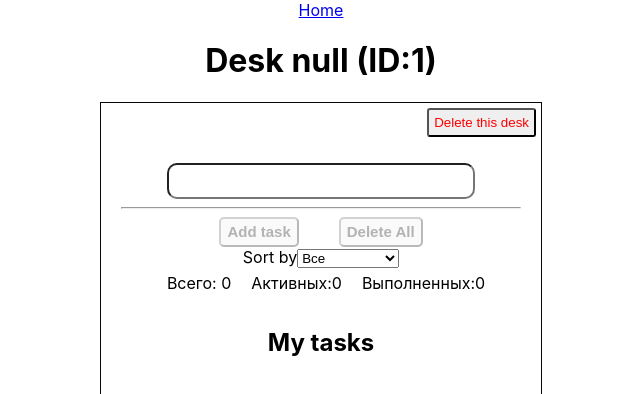
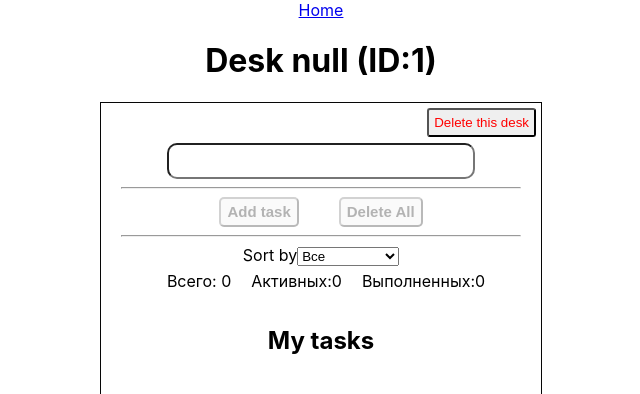
Before and after one commit to ivanishko/todolist, a React (Create React App) app: page /desk/1 in a window 1280 px wide. Shown: the top 394 px of the page, without its empty margins (319-959 px from the left). Built offline with nearby package versions, Linux system fonts and the light colour scheme.

Commit message:
undate DeskDetail
SelectInput, addTask

```diff
--- a/src/App.js
+++ b/src/App.js
@@ -129,8 +129,6 @@ class App extends Component{
     };
 
     deleteAllTask = (deskID) => {
-        console.log('deskID',deskID);
-        console.log('deletealltasks');
         this.setState(
             prevState => ({
                 taskList: {
@@ -145,7 +143,6 @@ class App extends Component{
 
 
     checkTask = (deskID,taskID) => {
-        console.log('deskID = ', deskID, 'taskID = ', taskID);
         this.setState(
             prevState => ({
                 taskList: {
@@ -175,7 +172,7 @@ class App extends Component{
     };
 
     deleteDesk = (id) => {
-        console.log('deleteDesk');
+        console.log('deleteDeskAPP');
         this.setState(
             prevState => ({
                 deskList: prevState.deskList.filter(el => el.id !== id)
@@ -192,8 +189,8 @@ class App extends Component{
                 task: event.target.value
             }
         );
+    };
 
-    };
     onChangeTaskSelectInput = (id,event) => {
         this.setState(
             prevState => ({
@@ -241,12 +238,10 @@ class App extends Component{
 
                               render={(props) => {
                                   const deskID = props.match.params.deskID;
-                                  console.log('this.state.taskList1', this.state.taskList);
                                   return (<DeskDetail
                                       options={options}
-                                    // taskList={this.state.taskList[props.match.params.deskID]}
                                       createTask = {this.createTask}
-                                     taskList={this.state.taskList[deskID]}
+                                      taskList={this.state.taskList[deskID]}
                                       checkTask={this.checkTask}
                                       deleteTask={this.deleteTask}
                                       deleteAllTask={this.deleteAllTask}
@@ -257,8 +252,8 @@ class App extends Component{
                                       onChangeTaskSelectInput={this.onChangeTaskSelectInput}
                                       title={this.getDeskTitle(props.match.params.deskID)}
                                       id = {props.match.params.deskID}
-                                      //task={this.task}
-                                      onChange={this.onChangeTaskInput}
+                                      //onChange={this.onChangeTaskInput}
+                                      task = {this.state.task}
                                   />)}} />
 
                         <Route exact path="/" render={() =>  {
--- a/src/components/DeskDetail/DeskDetail.js
+++ b/src/components/DeskDetail/DeskDetail.js
@@ -13,18 +13,21 @@ import Desk from "../Desk/Desk";
 
 
 class DeskDetail extends Component {
+    state = {
+        task: '',
+        taskMode: 'all'
+    }
 
-
-    createTask = (deskID) => () => {
+    createTask  = () => {
         const index = Math.round(Math.random() * 10000)
         const taskItem = {
             id: index,
             task: this.state.task,
             done:false,
-            deskID
+            deskID: this.props.id
         };
 
-        this.props.createTask(deskID,taskItem);
+        this.props.createTask(this.props.id,taskItem);
         this.setState( {
                 task:''
             }
@@ -40,11 +43,25 @@ class DeskDetail extends Component {
     };
 
     deleteDesk = () => {
-        //const isDeleteConfirm = confirm("Delete desk?");
+        const isDeleteConfirm = confirm("Delete desk?");
 
-       //if (isDeleteConfirm) {
-            this.props.deleteDesk(this.props.id)
-       //}
+       if (isDeleteConfirm) {
+            this.props.deleteDesk(this.props.id);
+       }
+    };
+
+    onChangeTaskInput = (event) => {
+        this.setState(
+            {
+                task: event.target.value
+            }
+        );
+    };
+
+    getTaskListLength = (status) => {
+
+        const task = this.props.taskList ? this.props.taskList.filter(item => item.done === status) : [];
+        return task.length;
     };
 
     getAllTaskList = (taskList) => {
@@ -57,29 +74,29 @@ class DeskDetail extends Component {
             )
         )
     };
-    getTaskListLength = (status) => {
-        console.log('this.props.taskList ',this.props.taskList )
-        const task = this.props.taskList ? this.props.taskList.filter(item => item.done === status) : [];
-        return task.length;
-    };
 
     getDoneTaskList = () => {
-        const task = this.taskList.filter(item => item.done);
+        const task = this.props.taskList.filter(item => item.done);
 
-        return this.getAllTaskList(task)
+        return this.getAllTaskList(task);
     };
 
     getNewTaskList = () => {
-        const task = this.taskList.filter(item => !item.done);
-        return this.getAllTaskList(task)
+        const task = this.props.taskList.filter(item => !item.done);
+        return this.getAllTaskList(task);
     };
 
+    onChangeTaskSelect = (event) => {
+        this.setState({
+            taskMode: event.target.value
+        })
+    }
 
-
+    componentDidMount() {
+        console.log('componentDidMountDESKDETAIL')
+    }
 
     render() {
-        console.log('this.props.taskList 2',this.props.taskList )
-
         return (
 
             <div className='DeskDetail'>
@@ -89,15 +106,15 @@ class DeskDetail extends Component {
                 <div className="deskItem">
                     <button className="btn delete delete-desk" onClick={this.deleteDesk}>Delete this desk</button>
                     <br/>
-                    <br/>
+
                     <Input
-                        onChange={this.props.onChange}
-                        value={this.props.task}
+                        onChange={this.onChangeTaskInput}
+                        value={this.state.task}
                     />
                     <hr/>
                     <Button
-                        onClick={this.createTask(this.props.id)}
-                        disabled={!this.props.task}
+                        onClick={this.createTask}
+                        disabled={!this.state.task}
                         buttonText='Add task'
                     />
                     <Button
@@ -105,12 +122,13 @@ class DeskDetail extends Component {
                         buttonText='Delete All'
                         disabled={!this.props.taskList || !this.props.taskList.length}
                     />
+                    <hr/>
                     <div className="DeskDetail-status">
                         <Select
                             options={this.props.options}
                             label="Sort by"
                             value={this.taskMode}
-                            onChange={this.props.onChangeTaskSelect}
+                            onChange={this.onChangeTaskSelect}
                         />
                         <ul>
                             <li>Всего: {this.props.taskList ? this.props.taskList.length : '0'}</li>
@@ -121,9 +139,9 @@ class DeskDetail extends Component {
                     <div className="DeskDetail-taskList">
                         <h2>My tasks</h2>
                         <ul>
-                            {this.getAllTaskList(this.props.taskList)}
-                            {/*{this.state.taskMode === 'newTask'  && this.getNewTaskList()}*/}
-                            {/*{this.state.taskMode === 'done' && this.getDoneTaskList()}*/}
+                            {this.state.taskMode === 'all'  &&this.getAllTaskList(this.props.taskList)}
+                            {this.state.taskMode === 'newTask'  && this.getNewTaskList()}
+                            {this.state.taskMode === 'done' && this.getDoneTaskList()}
                         </ul>
                     </div>
                 </div>
```
